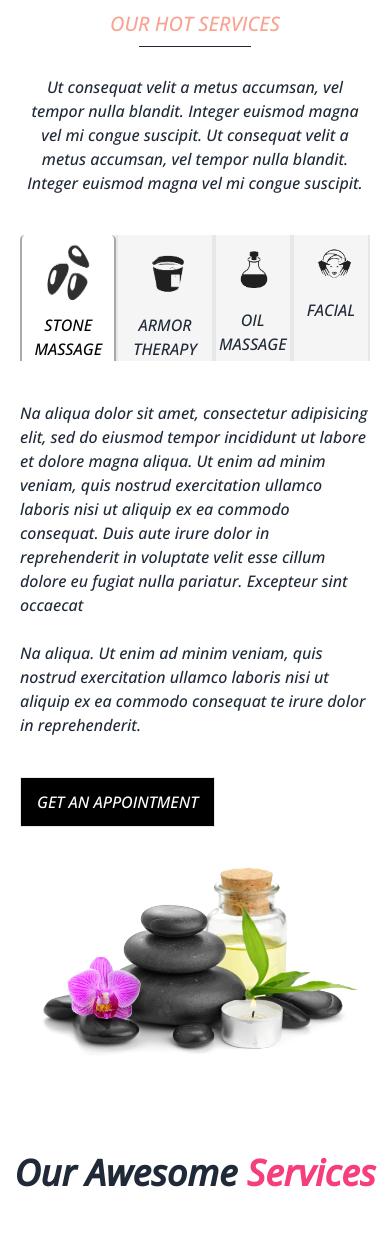
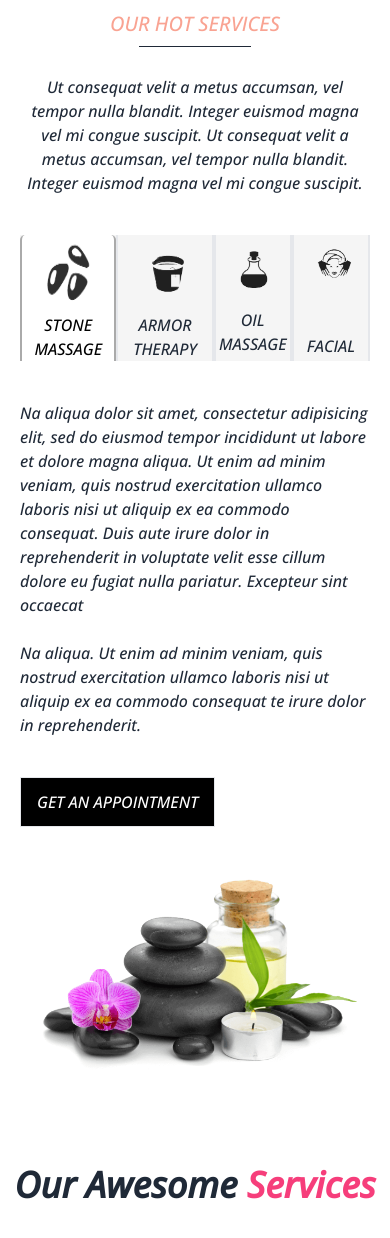
Before and after one commit to IamLikhon1/simple-parlour, a React (Vite) app: page / in a window 390 px wide. Shown: the part 2814-4052 px from the top of the page. Built offline with nearby package versions, Linux system fonts and the light colour scheme; no server answers.

Commit message:
fix some alignment

```diff
--- a/src/pages/Home/Home/SPECIALIZED/Specialized.jsx
+++ b/src/pages/Home/Home/SPECIALIZED/Specialized.jsx
@@ -47,7 +47,7 @@ const Specialized = () => {
                     <Tab className="border-x-2 cursor-pointer group">
                         <div className='md:px-16 md:py-10 group-hover:border-b-8 border-[#f9a392] group-focus:border-b-8 group-focus:border-[#f9a392] duration-500'>
                             <img className='w-24 mx-auto' src={Facial} alt="" />
-                            <h2 className='uppercase mt-3 text-center font-medium group-hover:text-[#f9a392]'>Facial</h2>
+                            <h2 className='uppercase mt-12 md:mt-3 text-center font-medium group-hover:text-[#f9a392]'>Facial</h2>
                         </div>
                     </Tab>
                 </TabList>
@@ -64,7 +64,7 @@ const Specialized = () => {
                         {/* text */}
                         {/* img */}
                         <div>
-                            <img className='w-full h-full mt-5 md:mt-0' src={StoneImg} alt="" />
+                            <img className='w-full h-full mt-8 md:mt-0' src={StoneImg} alt="" />
                         </div>
                         {/* img */}
 
@@ -82,7 +82,7 @@ const Specialized = () => {
                         {/* text */}
                         {/* img */}
                         <div>
-                            <img className='w-full h-full mt-5 md:mt-0' src={ArmoraImg} alt="" />
+                            <img className='w-full h-full mt-8  md:mt-0' src={ArmoraImg} alt="" />
                         </div>
                         {/* img */}
 
@@ -100,7 +100,7 @@ const Specialized = () => {
                         {/* text */}
                         {/* img */}
                         <div>
-                            <img className='w-full h-full mt-5 md:mt-0' src={OilImg} alt="" />
+                            <img className='w-full h-full mt-8  md:mt-0' src={OilImg} alt="" />
                         </div>
                         {/* img */}
 
@@ -118,7 +118,7 @@ const Specialized = () => {
                         {/* text */}
                         {/* img */}
                         <div>
-                            <img className='w-full h-full mt-5 md:mt-0' src={FacialImg} alt="" />
+                            <img className='w-full h-full mt-8 md:mt-0' src={FacialImg} alt="" />
                         </div>
                         {/* img */}
 
```
